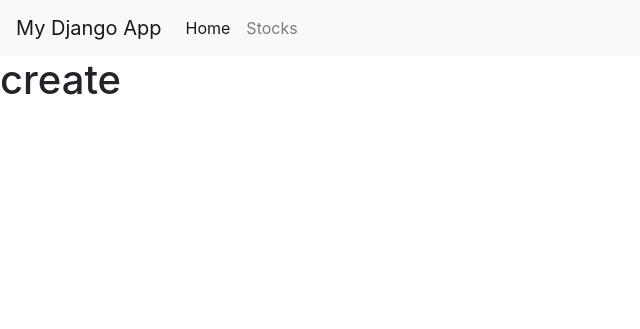
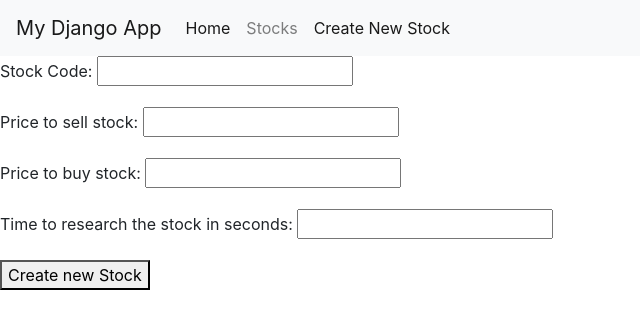
Before and after one commit to DioPedro/Inoa-Challenge, a Django app: page /create in a window 1280 px wide. Shown: the top 329 px of the page, without its empty margins (0-640 px from the left). Run offline with Django 5.2, Linux system fonts and the light colour scheme; data comes from the database, SQL or seed files in the repository; both versions use the stored data as it was after the commit; some libraries are stand-ins or nearby versions.

Commit message:
User can use form to add stocks to the database, still need to make a login system for different users

```diff
--- a/configuration/settings.py
+++ b/configuration/settings.py
@@ -124,3 +124,5 @@ STATIC_URL = 'static/'
 # https://docs.djangoproject.com/en/5.0/ref/settings/#default-auto-field
 
 DEFAULT_AUTO_FIELD = 'django.db.models.BigAutoField'
+
+APPEND_SLASH = False
--- /dev/null
+++ b/stock_app/forms.py
@@ -0,0 +1,8 @@
+from django import forms
+
+# Creating a class to user create an stock
+class CreateNewStock(forms.Form):
+    stock_code = forms.CharField(label = "Stock Code", max_length = 10)
+    sell_at = forms.FloatField(label = "Price to sell stock")
+    buy_at = forms.FloatField(label = "Price to buy stock")
+    time_to_search = forms.IntegerField(label = "Time to research the stock in seconds")
--- /dev/null
+++ b/stock_app/scrap.py
@@ -0,0 +1,10 @@
+import requests
+token = '8VZJGvnyNJYsqRqY3ZdHt2'
+
+def stockPrice(stock):
+    url = f'https://brapi.dev/api/quote/{stock}?token={token}'
+    request = requests.get(url)
+    if request.status_code == 200:
+        return requests.get(url).json()['results'][0]['regularMarketPrice']
+    else:
+        return -1
--- a/stock_app/templates/base.html
+++ b/stock_app/templates/base.html
@@ -22,11 +22,14 @@
         <div class="collapse navbar-collapse" id="navbarNav">
             <ul class="navbar-nav">
                 <li class="nav-item active">
-                    <a class="nav-link" href="home">Home</a>
+                    <a class="nav-link" href="/home">Home</a>
                 </li>
                 <li class="nav-item">
-                    <!-- <a class="nav-link" href="person name to request">Stocks</a> -->
+                    <!-- <a class="nav-link" href="stock/person name to request">Stocks</a> -->
                     <a class="nav-link">Stocks</a>
+                </li>
+                <li class="nav-item active">
+                    <a class='nav-link' href="/create">Create New Stock</a>
                 </li>
             </ul>
         </div>
--- /dev/null
+++ b/stock_app/templates/create.html
@@ -0,0 +1,14 @@
+{% extends 'base.html' %}
+{% block title %}
+Create New Stock
+{% endblock %}
+
+{% block content %}
+
+<form method = "post" action="/create">
+    {% csrf_token %}
+    {{form.as_p}}
+    <button type = "submit", name = "save">Create new Stock</button>
+</form>
+
+{% endblock %}
--- a/stock_app/urls.py
+++ b/stock_app/urls.py
@@ -3,5 +3,6 @@ from . import views
 
 urlpatterns = [
     path('home', views.hello),
-    path('<str:person>', views.stocks)
+    path('stock/<str:person>', views.stocks),
+    path('create', views.create)
 ]
--- a/stock_app/views.py
+++ b/stock_app/views.py
@@ -1,5 +1,11 @@
 from django.shortcuts import render
+from django.http import HttpResponseRedirect
 from .models import Person, Stocks
+from .forms import CreateNewStock
+from .scrap import stockPrice
+from django import template
+
+# TODO: look here https://stackoverflow.com/questions/21062560/django-variable-in-base-html for looking at a way to put a global variable into settings.py to make stocks button href work
 
 # Create your views here.
 def hello(request):
@@ -7,5 +13,38 @@ def hello(request):
 
 def stocks(request, person):
     stocks = Stocks.objects.filter(person__name = person)
-    print(stocks)
     return render(request, 'stocks.html', {'stocks':stocks, 'person':person})
+
+# TODO: Create done, but still needs to edit and delete stocks from an account
+def create(request):
+    if request.method == "POST":
+        form = CreateNewStock(request.POST)
+
+        if form.is_valid():
+            name = 'dio' #TODO: make the logged user info come here to auto attach stock to user
+            p = Person.objects.get(name = name)
+
+            stock = form.cleaned_data['stock_code'] #TODO: Check if the stock alredy exists
+            if Stocks.objects.filter(stock_code = stock):
+                print("Company alredy exists in database")
+                return HttpResponseRedirect(f'/stock/{name}')
+
+            price = stockPrice(stock)
+
+            # This means the request failed, which means it's an invalid company
+            if price != -1:
+                sell = form.cleaned_data['sell_at']
+                buy = form.cleaned_data['buy_at']
+                time = form.cleaned_data['time_to_search']
+                s = Stocks(person = p, stock_code = stock, sell_at = sell, buy_at = buy,
+                        cur_price = price, time_to_search = time)
+                s.save()
+                return HttpResponseRedirect(f'/stock/{name}')
+
+            else:
+                print("Invalid company")
+
+    else:
+        form = CreateNewStock()
+
+    return render(request, "create.html", {'form': form})
```
Also changed, not shown: db.sqlite3.
